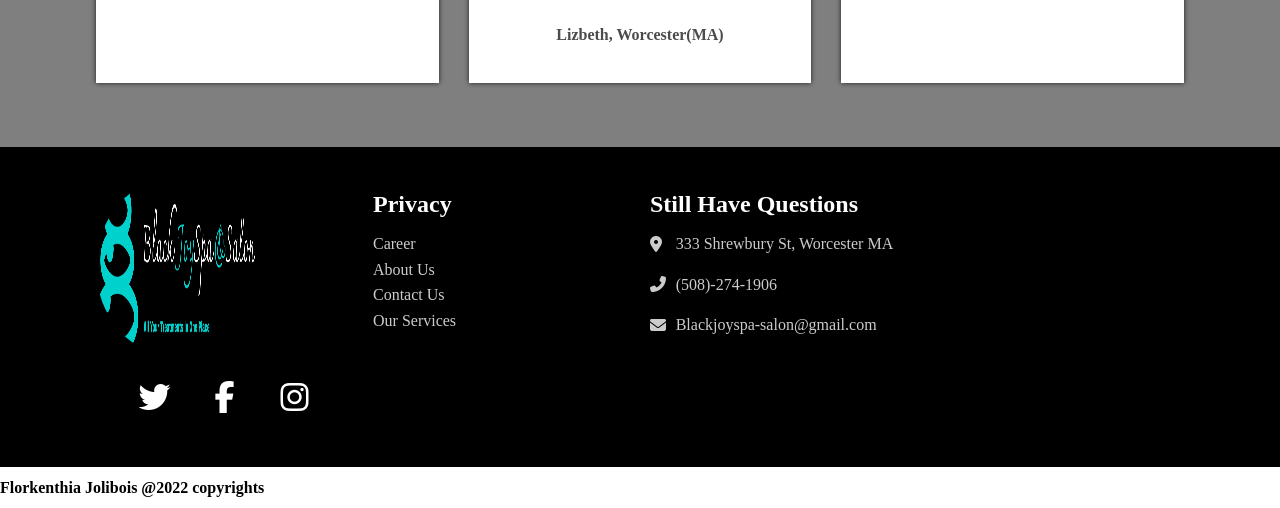
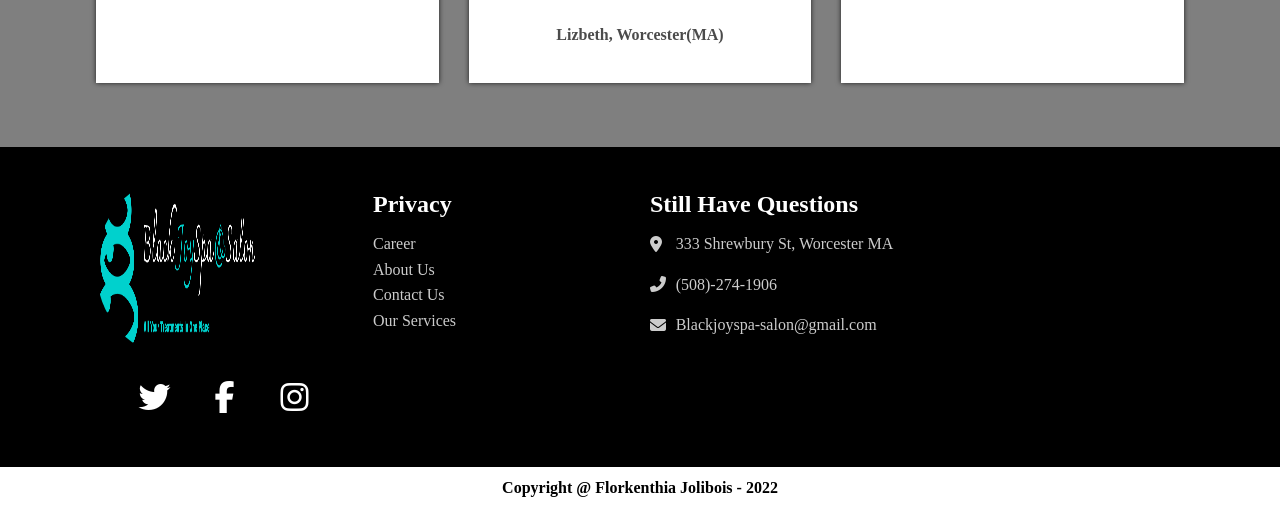
Before and after one commit to FlorkenthiaJolibois/FlorkenthiaJolibois.BJS, a plain HTML site: page index.html in a window 1280 px wide. Shown: the part 2780-3288 px from the top of the page. Drawn offline with Linux system fonts and the light colour scheme; a script that the page names is missing; files whose address does not match are found by name.

Commit message:
Update index.html

```diff
--- a/index.html
+++ b/index.html
@@ -253,7 +253,7 @@
 
         <script src="index.js"></script>
         <div>
-            <h4>Florkenthia Jolibois @2022 copyrights</h4>
+            <h4><center>Copyright @ Florkenthia Jolibois - 2022</center></h4>
         </div>
     </body>
 </html>
```
